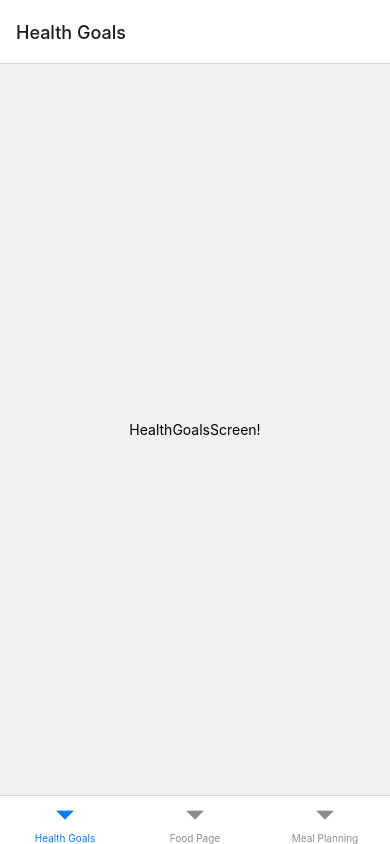
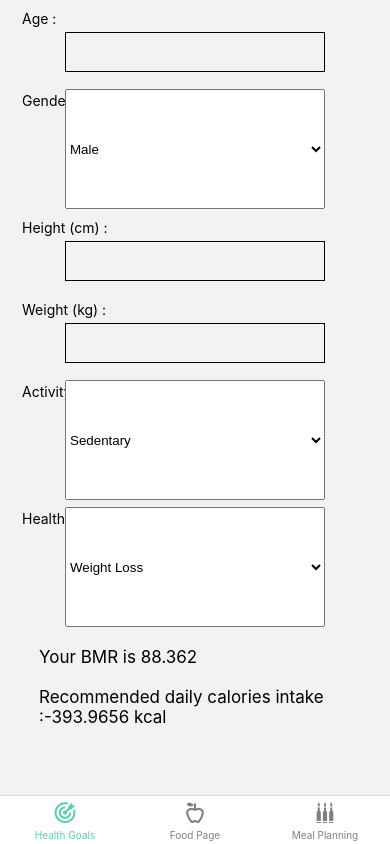
Before and after one commit to prevostlESIEE/Nutriselectif, a React Native app: screen / in a window 390 px wide. Built offline with nearby package versions, Linux system fonts and the light colour scheme.

Commit message:
Health Goals Tab

```diff
--- a/App.js
+++ b/App.js
@@ -1,24 +1,48 @@
+import { MaterialCommunityIcons } from '@expo/vector-icons';
 import { createBottomTabNavigator } from '@react-navigation/bottom-tabs';
 import { NavigationContainer } from '@react-navigation/native';
 import { StatusBar } from 'expo-status-bar';
 import React from 'react';
-import { SafeAreaView, StyleSheet, Text, View, Platform, NativeModules } from 'react-native';
+import { SafeAreaView } from 'react-native';
 
 import { FoodPageScreen } from './FoodPage.js';
 import { HealthGoalsScreen } from './HealthGoals.js';
 import { MealPlanningScreen } from './MealPlanning.js';
+import styles from './StyleSheet.js';
 
-
-
-const { StatusBarManager } = NativeModules;
 const Tab = createBottomTabNavigator();
 
 function MyTabs() {
   return (
-    <Tab.Navigator>
-      <Tab.Screen name="Health Goals" component={HealthGoalsScreen} />
-      <Tab.Screen name="Food Page" component={FoodPageScreen} />
-      <Tab.Screen name="Meal Planning" component={MealPlanningScreen} />
+    <Tab.Navigator
+      screenOptions={({ route }) => ({
+        tabBarIcon: ({ focused, color, size }) => {
+          let iconName;
+          if (route.name === 'Health Goals') {
+            iconName = 'bullseye-arrow';
+          } else if (route.name === 'Food Page') {
+            iconName = focused ? 'food-apple' : 'food-apple-outline';
+          } else if (route.name === 'Meal Planning') {
+            iconName = 'ammunition';
+          }
+
+          return <MaterialCommunityIcons name={iconName} size={size} color={color} />;
+        },
+        tabBarActiveTintColor: '#58ceb2',
+        tabBarInactiveTintColor: 'gray',
+        tabBarLabelStyle: { paddingBottom: 3 },
+      })}>
+      <Tab.Screen
+        name="Health Goals"
+        options={{ headerShown: false }}
+        component={HealthGoalsScreen}
+      />
+      <Tab.Screen name="Food Page" options={{ headerShown: false }} component={FoodPageScreen} />
+      <Tab.Screen
+        name="Meal Planning"
+        options={{ headerShown: false }}
+        component={MealPlanningScreen}
+      />
     </Tab.Navigator>
   );
 }
@@ -27,34 +51,9 @@
   return (
     <NavigationContainer>
       <SafeAreaView style={styles.AndroidSafeArea}>
-
-
         <StatusBar style="auto" />
         <MyTabs />
       </SafeAreaView>
     </NavigationContainer>
   );
 }
-
-const styles = StyleSheet.create({
-  row: {
-    flexDirection: 'row',
-  },
-  col: {
-    marginBottom: 15,
-    marginTop: 15,
-    flexDirection: 'column',
-  },
-  centeredCol: {
-    marginBottom: 15,
-    marginTop: 15,
-    flexDirection: 'column',
-    alignItems: 'center',
-  },
-  AndroidSafeArea: {
-    flex: 1,
-    flexDirection: 'column',
-    backgroundColor: 'white',
-    paddingTop: Platform.OS === 'android' ? StatusBarManager.HEIGHT : 0,
-  },
-});
--- /dev/null
+++ b/CustomComponent.js
@@ -0,0 +1,99 @@
+import { Picker } from '@react-native-picker/picker';
+import { Text, View, TextInput, Platform } from 'react-native';
+
+import styles from './StyleSheet.js';
+
+export const TextField = (props) => {
+  let textValue;
+  return (
+    <>
+      <View style={styles.row}>
+        <Text style={[styles.fieldLabel]}>{props.label}</Text>
+      </View>
+      <View style={styles.row}>
+        <View style={(styles.col, { flex: 1 })} />
+        <View style={(styles.col, { flex: 4 })}>
+          <TextInput
+            style={styles.input}
+            keyboardType={props.keyboardType}
+            defaultValue={props.state}
+            onChangeText={(text) => {
+              textValue = text;
+            }}
+            onEndEditing={() => {
+              props.changeFunction(textValue);
+            }}
+          />
+        </View>
+        <View style={(styles.col, { flex: 1 })} />
+      </View>
+    </>
+  );
+};
+
+export const PickerField = (props) => {
+  if (Platform.OS === 'android') {
+    return (
+      <>
+        <View style={styles.row}>
+          <Text style={[styles.fieldLabel]}>{props.label}</Text>
+        </View>
+        <View style={styles.row}>
+          <View style={(styles.col, { flex: 1 })} />
+          <View style={(styles.col, { flex: 4 })}>
+            <View style={styles.pickerView}>
+              <Picker
+                style={styles.picker}
+                itemStyle={styles.pickerItem}
+                selectedValue={props.state}
+                onValueChange={props.changeFunction}
+                prompt={props.promptValue}>
+                {props.data.map((prop, key) => {
+                  return <Picker.Item key={key} label={prop.label} value={prop.value} />;
+                })}
+              </Picker>
+            </View>
+          </View>
+          <View style={(styles.col, { flex: 1 })} />
+        </View>
+      </>
+    );
+  } else {
+    return (
+      <>
+        <View style={styles.row}>
+          <Text style={[styles.fieldLabel]}>{props.label}</Text>
+        </View>
+        <View style={styles.row}>
+          <View style={(styles.col, { flex: 1 })} />
+          <View style={(styles.col, { flex: 4 })}>
+            <Picker
+              style={styles.pickerIos}
+              itemStyle={styles.pickerItemIos}
+              selectedValue={props.state}
+              onValueChange={props.changeFunction}>
+              {props.data.map((prop, key) => {
+                return <Picker.Item key={key} label={prop.label} value={prop.value} />;
+              })}
+            </Picker>
+          </View>
+          <View style={(styles.col, { flex: 1 })} />
+        </View>
+      </>
+    );
+  }
+};
+
+export const DisplayField = (props) => {
+  return (
+    <>
+      <View style={styles.row}>
+        <View style={(styles.col, { flex: 1 })} />
+        <View style={(styles.col, { flex: 8 })}>
+          <Text style={styles.displayField}>{props.displayedText}</Text>
+        </View>
+        <View style={(styles.col, { flex: 1 })} />
+      </View>
+    </>
+  );
+};
--- a/FoodPage.js
+++ b/FoodPage.js
@@ -1,7 +1,19 @@
-import { SafeAreaView, StyleSheet, Text, View, Platform, NativeModules } from 'react-native';
+import React, { useState } from 'react';
+import { Text, View, TextInput, Platform, TouchableWithoutFeedback, Button } from 'react-native';
+
+import styles from './StyleSheet.js';
 
 export function FoodPageScreen() {
+  const [age, setAge] = useState('age');
+  const [gender, setGender] = useState('gender');
+  const [height, setHeight] = useState('height');
+  const [weight, setWeight] = useState('weight');
+  const [activityLevel, setActivityLevel] = useState('activityLevel');
+  const [healthGoal, setHealthGoal] = useState('healthGoal');
+
   return (
+    //4edd21ee
+    //52dd75c1fcbc79ed9f5e9c2c99e3b8de
     <View style={{ flex: 1, justifyContent: 'center', alignItems: 'center' }}>
       <Text>FoodPageScreen!</Text>
     </View>
--- a/HealthGoals.js
+++ b/HealthGoals.js
@@ -1,9 +1,78 @@
-import { SafeAreaView, StyleSheet, Text, View, Platform, NativeModules } from 'react-native';
+import React, { useState } from 'react';
+import { View, TouchableWithoutFeedback } from 'react-native';
+
+import { TextField, PickerField, DisplayField } from './CustomComponent';
+import { ignorePress, BMR } from './UsefulFunctions';
 
 export function HealthGoalsScreen() {
+  const [age, setAge] = useState('');
+  const [gender, setGender] = useState('male');
+  const [height, setHeight] = useState('');
+  const [weight, setWeight] = useState('');
+  const [activityLevel, setActivityLevel] = useState('sedentary');
+  const [healthGoal, setHealthGoal] = useState('loss');
+
+  const genderData = [
+    { label: 'Male', value: 'male' },
+    { label: 'Female', value: 'female' },
+  ];
+
+  const activityLevelData = [
+    { label: 'Sedentary', value: 'sedentary' },
+    { label: 'Light Exercise', value: 'light' },
+    { label: 'Moderate Exercise', value: 'moderate' },
+    { label: 'Heavy Exercise', value: 'heavy' },
+    { label: 'Extra Active', value: 'extraActive' },
+  ];
+  const healthGoalData = [
+    { label: 'Weight Loss', value: 'loss' },
+    { label: 'Weight Maintenance', value: 'maintenance' },
+    { label: 'Weight Gain', value: 'gain' },
+  ];
+
+  const [bmr, calories] = BMR(gender, weight, height, age, activityLevel, healthGoal);
+
   return (
-    <View style={{ flex: 1, justifyContent: 'center', alignItems: 'center' }}>
-      <Text>HealthGoalsScreen!</Text>
-    </View>
+    <TouchableWithoutFeedback onPress={ignorePress}>
+      <View>
+        <TextField label="Age :" keyboardType="numeric" state={age} changeFunction={setAge} />
+        <PickerField
+          label="Gender :"
+          data={genderData}
+          state={gender}
+          changeFunction={setGender}
+          promptValue="Gender"
+        />
+        <TextField
+          label="Height (cm) :"
+          keyboardType="numeric"
+          state={height}
+          changeFunction={setHeight}
+        />
+        <TextField
+          label="Weight (kg) :"
+          keyboardType="numeric"
+          state={weight}
+          changeFunction={setWeight}
+        />
+        <PickerField
+          label="Activity Level :"
+          data={activityLevelData}
+          state={activityLevel}
+          changeFunction={setActivityLevel}
+          promptValue="Activity Level"
+        />
+        <PickerField
+          label="Health Goal :"
+          data={healthGoalData}
+          state={healthGoal}
+          changeFunction={setHealthGoal}
+          promptValue="Health Goal"
+        />
+
+        <DisplayField displayedText={'Your BMR is ' + bmr} />
+        <DisplayField displayedText={'Recommended daily calories intake :' + calories + ' kcal'} />
+      </View>
+    </TouchableWithoutFeedback>
   );
 }
--- /dev/null
+++ b/StyleSheet.js
@@ -0,0 +1,92 @@
+import { NavigationContainer } from '@react-navigation/native';
+import { StyleSheet, Platform, NativeModules } from 'react-native';
+
+const { StatusBarManager } = NativeModules;
+
+const styles = StyleSheet.create({
+  row: {
+    flexDirection: 'row',
+  },
+  centeredRow: {
+    flexDirection: 'row',
+    alignItems: 'center',
+    textAlign: 'center',
+  },
+  col: {
+    flexDirection: 'column',
+  },
+  centeredCol: {
+    flexDirection: 'column',
+    alignItems: 'center',
+    textAlign: 'center',
+  },
+
+  AndroidSafeArea: {
+    flex: 1,
+    flexDirection: 'column',
+    backgroundColor: 'white',
+    paddingTop: Platform.OS === 'android' ? StatusBarManager.HEIGHT + 5 : 0,
+  },
+
+  input: {
+    height: 40,
+    width: '100%',
+    marginTop: 0,
+    marginBottom: 10,
+    borderWidth: 1,
+    padding: 10,
+  },
+
+  fieldLabel: {
+    margin: 12,
+    marginBottom: 0,
+    marginTop: 0,
+    padding: 10,
+    paddingBottom: 5,
+    textAlignVertical: 'center',
+  },
+
+  pickerView: {
+    height: 40,
+    width: '100%',
+    justifyContent: 'center',
+    alignItems: 'center',
+    marginTop: 0,
+    marginBottom: 10,
+    borderWidth: 1,
+    padding: 10,
+  },
+
+  picker: {
+    height: 40,
+    width: 250,
+  },
+
+  pickerItem: {
+    fontSize: 15,
+    height: 40,
+  },
+
+  pickerIos: {
+    height: 120,
+    width: '100%',
+    marginTop: -25,
+    alignItems: 'center',
+    alignSelf: 'center',
+  },
+
+  pickerItemIos: {
+    fontSize: 15,
+    height: 120,
+    width: '100%',
+    alignItems: 'center',
+    alignSelf: 'center',
+  },
+
+  displayField: {
+    fontSize: 17,
+    marginTop: 20,
+  },
+});
+
+export default styles;
--- /dev/null
+++ b/UsefulFunctions.js
@@ -0,0 +1,29 @@
+import { Keyboard } from 'react-native';
+
+export default function ignorePress() {
+  Keyboard.dismiss();
+}
+
+export const BMR = (gender, weight, height, age, activityLevel, healthGoal) => {
+  let bmr;
+  if (gender === 'male') {
+    bmr = 88.362 + 13.397 * weight + 4.799 * height - 5.677 * age;
+  } else {
+    bmr = 447.593 + 9.247 * weight + 3.098 * height - 4.33 * age;
+  }
+
+  const activityLevelValue =
+    activityLevel === 'sedentary'
+      ? 1.2
+      : activityLevel === 'light'
+      ? 1.375
+      : activityLevel === 'moderate'
+      ? 1.55
+      : activityLevel === 'heavy'
+      ? 1.725
+      : 1.9;
+
+  const healthGoalValue = healthGoal === 'loss' ? -500 : healthGoal === 'maintenance' ? 0 : 500;
+
+  return [bmr, bmr * activityLevelValue + healthGoalValue];
+};
--- a/babel.config.js
+++ b/babel.config.js
@@ -1,4 +1,4 @@
-module.exports = function(api) {
+module.exports = function (api) {
   api.cache(true);
   return {
     presets: ['babel-preset-expo'],
```
Also changed, not shown: package.json (+6 -2 lines), MealPlanning.js (line endings or trailing spaces), 1 other file (tests, documents, lock files or other folders).
